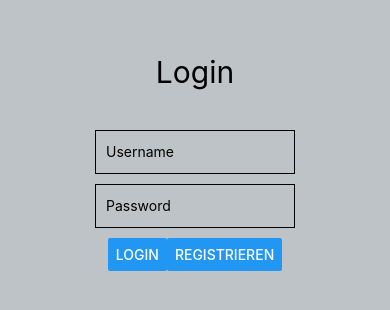
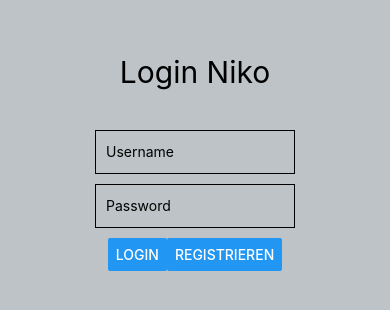
Before and after one commit to abtom61/knudu, a React Native app in the folder knudu/: screen / in a window 390 px wide. Shown: the part 260-570 px from the top of the page. Built offline with nearby package versions, Linux system fonts and the light colour scheme.

Commit message:
Commit niko test

```diff
--- a/knudu/appJs/Login.js
+++ b/knudu/appJs/Login.js
@@ -27,7 +27,7 @@ export default class Login extends Component{
     return (
       <View style={styles.container}>
         <Text style={styles.ueberschrift}>
-          Login
+          Login Niko
         </Text>
         <TextInput
           value={this.state.username}
```
Also changed, not shown: 2 other files (tests, documents, lock files or other folders).
